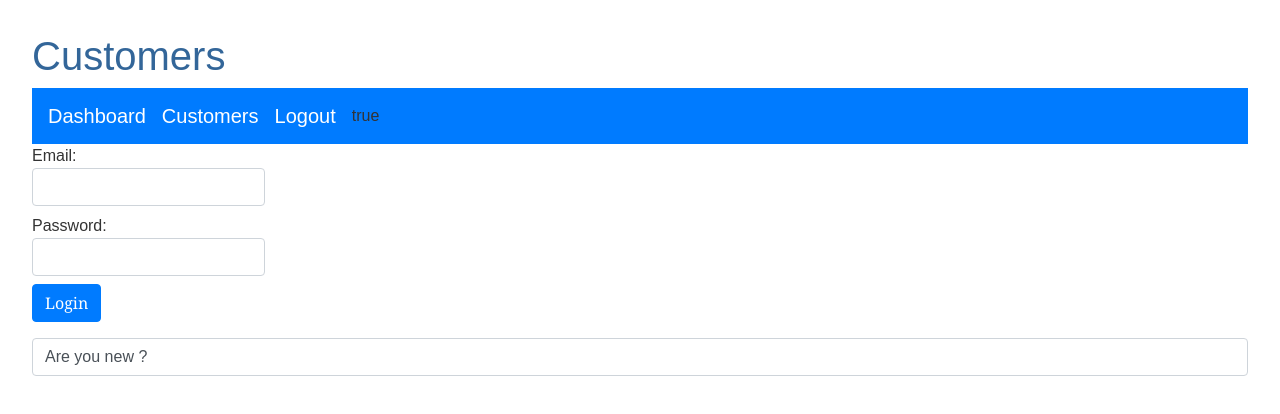
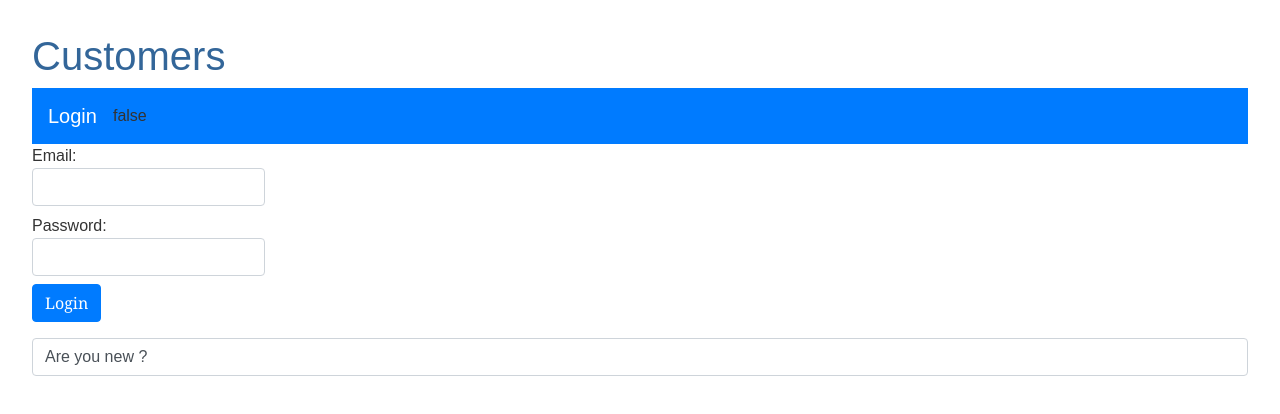
Before and after one commit to sebamawa/angular11-learning, an Angular app: page /users/login in a window 1280 px wide. Shown: the top 414 px of the page. Built offline with nearby package versions, Linux system fonts and the light colour scheme; sample sign-in values are in the browser's storage.

Commit message:
update navbar whitout reload page(BehaviorSubject)

```diff
--- a/src/app/app.component.html
+++ b/src/app/app.component.html
@@ -7,5 +7,5 @@
     <a class="navbar-brand" routerLink="/customers">Customers</a>
 </nav>
 <br> -->
-<app-navbar (isUserLogguedEmmit)="checkUserLoggued($event)"></app-navbar>
+<app-navbar [isLoggedUser]="authService.isLogguedUser$ | async"></app-navbar>
 <router-outlet></router-outlet>
--- a/src/app/app.component.ts
+++ b/src/app/app.component.ts
@@ -1,4 +1,5 @@
 import { Component } from '@angular/core';
+import { AuthService } from './services/auth.service';
 
 @Component({
   selector: 'app-root',
@@ -8,4 +9,6 @@ import { Component } from '@angular/core';
 export class AppComponent {
   title = 'Customers';
 
+  constructor(public authService: AuthService){}
+
 }
--- a/src/app/components/navbar/navbar.component.html
+++ b/src/app/components/navbar/navbar.component.html
@@ -1,8 +1,8 @@
 <nav class="navbar navbar-expand-sm navbar-dark bg-primary">
     <!-- <nav class="navbar navbar-light" style="background-color: #e3f2fd;">    -->
-        <a *ngIf="isLogged" class="navbar-brand" routerLink="/dashboard">Dashboard</a>
-        <a *ngIf="isLogged" class="navbar-brand" routerLink="/customers">Customers</a>
-        <a *ngIf="!isLogged" class="navbar-brand" routerLink="/users/login">Login</a>
-        <a *ngIf="isLogged" class="navbar-brand" style="cursor:pointer" (click)="onLogout()">Logout</a>
-        {{isLogged}}
+        <a *ngIf="isLoggedUser" class="navbar-brand" routerLink="/dashboard">Dashboard</a>
+        <a *ngIf="isLoggedUser" class="navbar-brand" routerLink="/customers">Customers</a>
+        <a *ngIf="!isLoggedUser" class="navbar-brand" routerLink="/users/login">Login</a>
+        <a *ngIf="isLoggedUser" class="navbar-brand" style="cursor:pointer" (click)="onLogout()">Logout</a>
+        {{isLoggedUser}}
 </nav>
--- a/src/app/components/navbar/navbar.component.ts
+++ b/src/app/components/navbar/navbar.component.ts
@@ -1,4 +1,4 @@
-import { Component, OnInit } from '@angular/core';
+import { Component, Input, OnInit } from '@angular/core';
 import { AuthService } from 'src/app/services/auth.service';
 
 @Component({
@@ -8,22 +8,22 @@ import { AuthService } from 'src/app/services/auth.service';
 })
 export class NavbarComponent implements OnInit {
 
-  isLogged: boolean = false;
+  @Input() isLoggedUser: boolean = false;
 
   constructor(
     private authService: AuthService
   ) { }
 
   ngOnInit(): void {
-    this.isLogged = this.authService.checkUserLogged();
+    // this.isLogged = this.authService.checkUserLogged();
   }
 
   onLogout(): void {
     this.authService.logoutUser();
   }
 
-  checkUserLoggued(isLoggued: boolean){
-    this.isLogged = isLoggued;
-    console.log(this.isLogged);
-  }
+  // checkUserLoggued(isLoggued: boolean){
+  //   this.isLogged = isLoggued;
+  //   console.log(this.isLogged);
+  // }
 }
--- a/src/app/services/auth.service.ts
+++ b/src/app/services/auth.service.ts
@@ -1,10 +1,8 @@
-import { EventEmitter, Injectable, Output } from '@angular/core';
+import { Injectable } from '@angular/core';
 import { HttpClient, HttpHeaders } from '@angular/common/http';
-import { Observable, of } from 'rxjs';
+import { BehaviorSubject, Observable, of } from 'rxjs';
 import { catchError, map, tap } from 'rxjs/operators';
 import { User } from '../interfaces/user';
-import { Subject } from "rxjs";
-import { Customer } from '../interfaces/customer';
 import { Router } from '@angular/router';
 
 @Injectable({
@@ -12,11 +10,11 @@ import { Router } from '@angular/router';
 })
 export class AuthService {
 
-  //private isLoggedSubjectSource = new Subject<void>();
-  //public isLoggedSubject$ = this.isLoggedSubjectSource.asObservable();
-  @Output() isUserLogguedEmmit = new EventEmitter<boolean>();
+  private usersApiUrl = 'http://localhost:3000';
 
-  private usersApiUrl = 'http://localhost:3000';
+  // para mostrar items en el navbar si el usuario esta logueado o no
+  private isLoggedUserSource = new BehaviorSubject<boolean>(false);
+  public isLogguedUser$ = this.isLoggedUserSource.asObservable();
 
   constructor(
     private http: HttpClient,
@@ -40,6 +38,7 @@ export class AuthService {
     return this.http
       .post<string>(url, {email, password}, this.httpOptions)
       .pipe(
+        tap(_ => this.isLoggedUserSource.next(true)),
         catchError(this.handleError<User>(`loginUser()`))
       );
   }
@@ -59,10 +58,10 @@ export class AuthService {
   logoutUser(): void {
     // let jwsToken = localStorage.getItem('JWSToken');
     localStorage.removeItem('jws_token');
+    this.isLoggedUserSource.next(false);
     // window.location.reload();
     // no es necesario hacer logout en el server
     //this.newCustomerEmitted.emit({name, phone} as Customer);
-    this.isUserLogguedEmmit.emit(false);
     this.router.navigateByUrl("users/login");
   }
 
```
